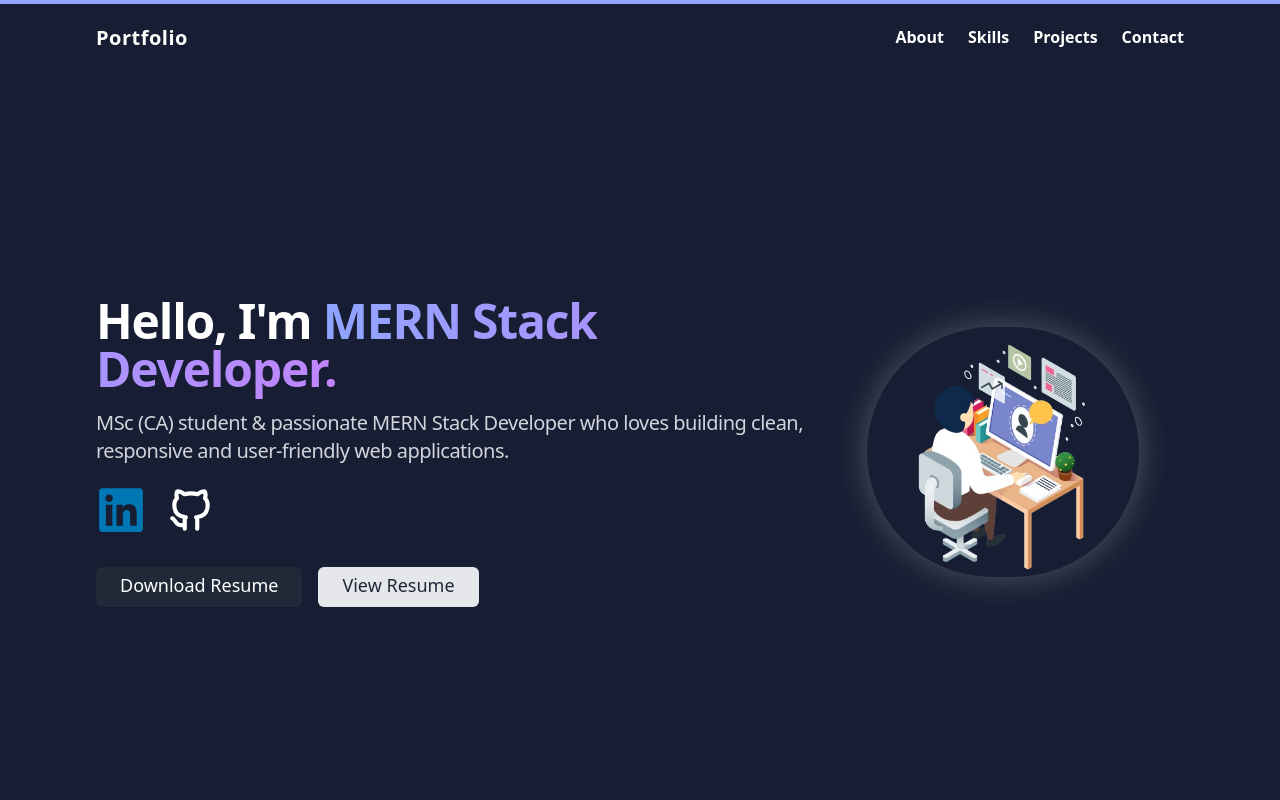
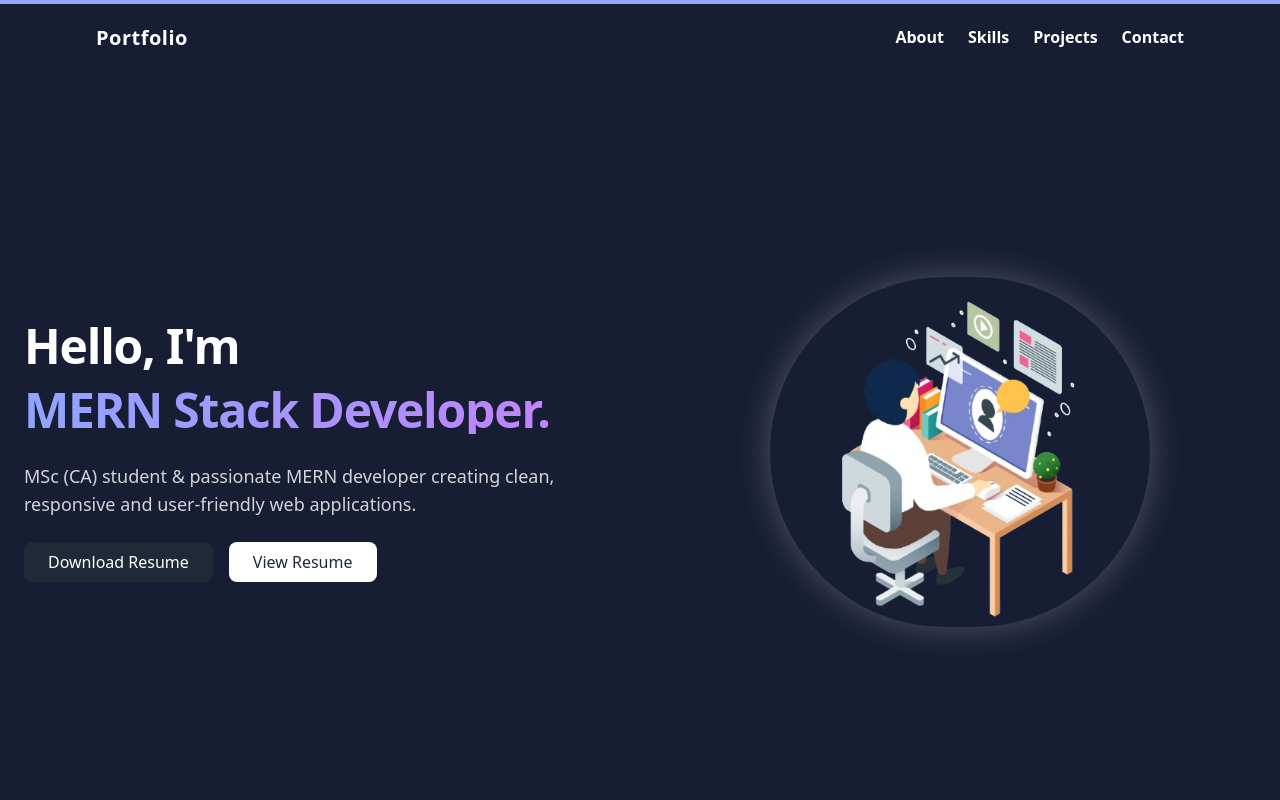
Before and after one commit to TanmayVidhate/Portfolio, a React (Vite) app: page / in a window 1280 px wide. Shown: the top 800 px of the page. Built offline with nearby package versions, Linux system fonts and the light colour scheme.

Commit message:
fix issuse

```diff
--- a/src/Views/Home.jsx
+++ b/src/Views/Home.jsx
@@ -1,103 +1,70 @@
 import React from "react";
+import { useTypewriter, Cursor } from "react-simple-typewriter";
 import imag1 from "../assets/hero-img.png";
 
-import { TbBrandGithub } from "react-icons/tb";
-import { FaLinkedin } from "react-icons/fa";
+function Home() {
 
-import { useTypewriter, Cursor } from 'react-simple-typewriter';
-
-
-
-function Home() {
-    const [ text ] = useTypewriter({
-        words: ['Tanmay Vidhate.', 'MERN Stack Developer.'],
-        loop: {},
-    })
-
-
+    const [text] = useTypewriter({
+        words: ["Tanmay Vidhate.", "MERN Stack Developer."],
+        loop: true,
+        delaySpeed: 1500,
+    });
 
     return (
-        <div className="w-full min-h-screen text-white lg:px-24 px-10 py-16 flex flex-col lg:flex-row justify-between items-center relative">
+        <section className="w-full min-h-screen flex justify-center px-6 py-16">
 
-            {/* BACKGROUND GLOW */}
-            <div className="absolute inset-0 -z-10">
-                <div className="absolute top-20 left-10 w-72 h-72 bg-[#8FA5FF] blur-[150px] opacity-30"></div>
-                <div className="absolute bottom-10 right-10 w-72 h-72 bg-purple-600 blur-[180px] opacity-20"></div>
-            </div>
+            {/* MAX WIDTH CONTAINER – prevents breaking on large screens */}
+            <div className="w-full max-w-7xl flex flex-col md:flex-row items-center justify-between gap-12">
 
-            {/* LEFT SECTION */}
-            <div className="lg:w-2/3 w-full py-5 fade-in-up">
+                {/* TEXT SECTION */}
+                <div className="w-full md:w-1/2 text-white">
 
-                <h1 className="font-bold leading-tight tracking-tight text-4xl md:text-5xl">
-                    Hello, I'm{" "}
+                    <h1 className="font-bold leading-tight tracking-tight text-4xl md:text-5xl flex flex-col">
+                        <span>Hello, I'm</span>
+
+                        {/* FIXED HEIGHT BOX TO STOP MOVING */}
+                        <span className="h-12 sm:h-14 md:h-16 lg:h-20 flex items-center overflow-hidden">
                             <span className="bg-gradient-to-r from-[#8FA5FF] to-purple-400 bg-clip-text text-transparent">
                                 {text}
                             </span>
-                    <Cursor />
+                            <Cursor cursorStyle="|" />
+                        </span>
                     </h1>
 
-                <p className="text-base sm:text-xl mt-4 md:text-xl tracking-tight text-gray-300">
-                    MSc (CA) student & passionate MERN Stack Developer who loves building
-                    clean, responsive and user-friendly web applications.
+
+                    <p className="text-gray-300 mt-3 text-base md:text-lg leading-relaxed">
+                        MSc (CA) student & passionate MERN developer creating clean,
+                        responsive and user-friendly web applications.
                     </p>
 
-                <div className="flex gap-5 mt-5">
+                    {/* BUTTONS */}
+                    <div className="mt-6 flex gap-4">
                         <a
-                        href="https://www.linkedin.com/in/tanmay-vidhate/"
-                        target="_blank"
-                        className="transition-all duration-300 hover:scale-110 hover:-translate-y-1
-               hover:drop-shadow-[0_0_10px_rgba(0,119,181,0.6)]"
-                    >
-                        <FaLinkedin size={50} color="#0077B5" />
-                    </a>
-
-                    <a
-                        href="https://github.com/TanmayVidhate"
-                        target="_blank"
-                        className="transition-all duration-300 hover:scale-110 hover:-translate-y-1
-               hover:drop-shadow-[0_0_10px_rgba(255,255,255,0.5)]"
-                    >
-                        <TbBrandGithub size={50} color="#fff" />
-                    </a>
-                </div>
-
-
-                {/* BUTTONS */}
-                <div className="mt-8 flex gap-4">
-                    {/* Download Resume */}
-                    <a
-                        href="https://drive.google.com/uc?export=download&id=1CRJcqREp1hg8i-Soe_Z56cngFPW8lBXg"
-                        target="_blank"
-                        rel="noopener noreferrer"
-                        className="bg-gray-800 hover:bg-gray-700 text-white font-medium rounded-md h-10 px-6 py-1 text-lg shadow-sm transition-colors duration-200"
+                            href="#"
+                            className="bg-gray-800 hover:bg-gray-700 text-white px-6 py-2 rounded-lg"
                         >
                             Download Resume
                         </a>
-
-                    {/* View Resume */}
                         <a
-                        href="https://drive.google.com/file/d/1CRJcqREp1hg8i-Soe_Z56cngFPW8lBXg/view?usp=sharing"
-                        target="_blank"
-                        rel="noopener noreferrer"
-                        className="bg-gray-200 hover:bg-gray-300 text-gray-800 font-medium rounded-md h-10 px-6 py-1 text-lg shadow-sm transition-colors duration-200"
+                            href="#"
+                            className="bg-white hover:bg-gray-200 text-gray-800 px-6 py-2 rounded-lg"
                         >
                             View Resume
                         </a>
                     </div>
                 </div>
 
-            {/* RIGHT IMAGE SECTION */}
-            <div className="w-full lg:w-1/3 flex justify-center fade-in-up delay-200">
+                {/* IMAGE SECTION */}
+                <div className="w-full md:w-1/2 flex justify-center">
                     <img
-                    className="w-1/2 sm:w-1/2 lg:w-3/4 rounded-full transition-all duration-500
-                     hover:scale-110 hover:-translate-y-2
-                     shadow-[0_0_35px_rgba(255,255,255,0.25)]"
                         src={imag1}
                         alt="Hero"
+                        className="w-56 sm:w-72 md:w-80 lg:w-[380px] rounded-full shadow-[0_0_35px_rgba(255,255,255,0.25)]"
                     />
                 </div>
 
             </div>
+        </section>
     );
 }
 
```
Lines whose indentation alone changed are shown as unchanged.
